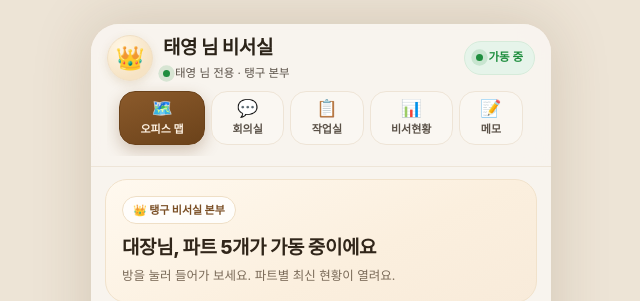
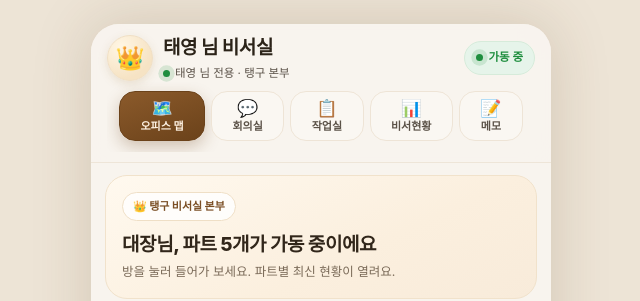
Before and after one commit to KURING-A/MONEY-COUNT, a plain HTML site: page taenggu-office/index.html in a window 1280 px wide. Shown: the top 301 px of the page, 319-959 px from the left. Drawn offline with Linux system fonts and the light colour scheme.

Commit message:
polish(taenggu-office): 탭 라벨 렌더링 안정화

```diff
--- a/taenggu-office/index.html
+++ b/taenggu-office/index.html
@@ -74,9 +74,10 @@ input{font-family:inherit}
 .tab{
   flex:1 0 auto;min-width:61px;display:flex;flex-direction:column;align-items:center;gap:3px;
   padding:8px 6px;border-radius:16px;font-size:11px;font-weight:700;color:var(--ink2);
-  background:var(--card2);border:1px solid var(--line);transition:transform .12s ease, background .2s;
+  background:var(--card2);border:1px solid var(--line);transition:background .2s;
 }
 .tab .ti{font-size:17px;line-height:1}
+.tab .tl{line-height:1.15;white-space:nowrap}
 .tab.active{
   background:linear-gradient(160deg,#8B5A2B,#6B421A);color:#fff3e4;border-color:#6B421A;
   box-shadow:0 6px 16px rgba(107,66,26,.28);
@@ -316,11 +317,11 @@ input{font-family:inherit}
       <div class="status-pill"><span class="dot pulse"></span>가동 중</div>
     </div>
     <nav class="tabs" id="tabs">
-      <button class="tab active" data-tab="map"><span class="ti">🗺️</span>오피스 맵</button>
-      <button class="tab" data-tab="meet"><span class="ti">💬</span>회의실</button>
-      <button class="tab" data-tab="work"><span class="ti">📋</span>작업실</button>
-      <button class="tab" data-tab="status"><span class="ti">📊</span>비서현황</button>
-      <button class="tab" data-tab="memo"><span class="ti">📝</span>메모</button>
+      <button class="tab active" data-tab="map"><span class="ti">🗺️</span><span class="tl">오피스 맵</span></button>
+      <button class="tab" data-tab="meet"><span class="ti">💬</span><span class="tl">회의실</span></button>
+      <button class="tab" data-tab="work"><span class="ti">📋</span><span class="tl">작업실</span></button>
+      <button class="tab" data-tab="status"><span class="ti">📊</span><span class="tl">비서현황</span></button>
+      <button class="tab" data-tab="memo"><span class="ti">📝</span><span class="tl">메모</span></button>
     </nav>
   </header>
 
```
